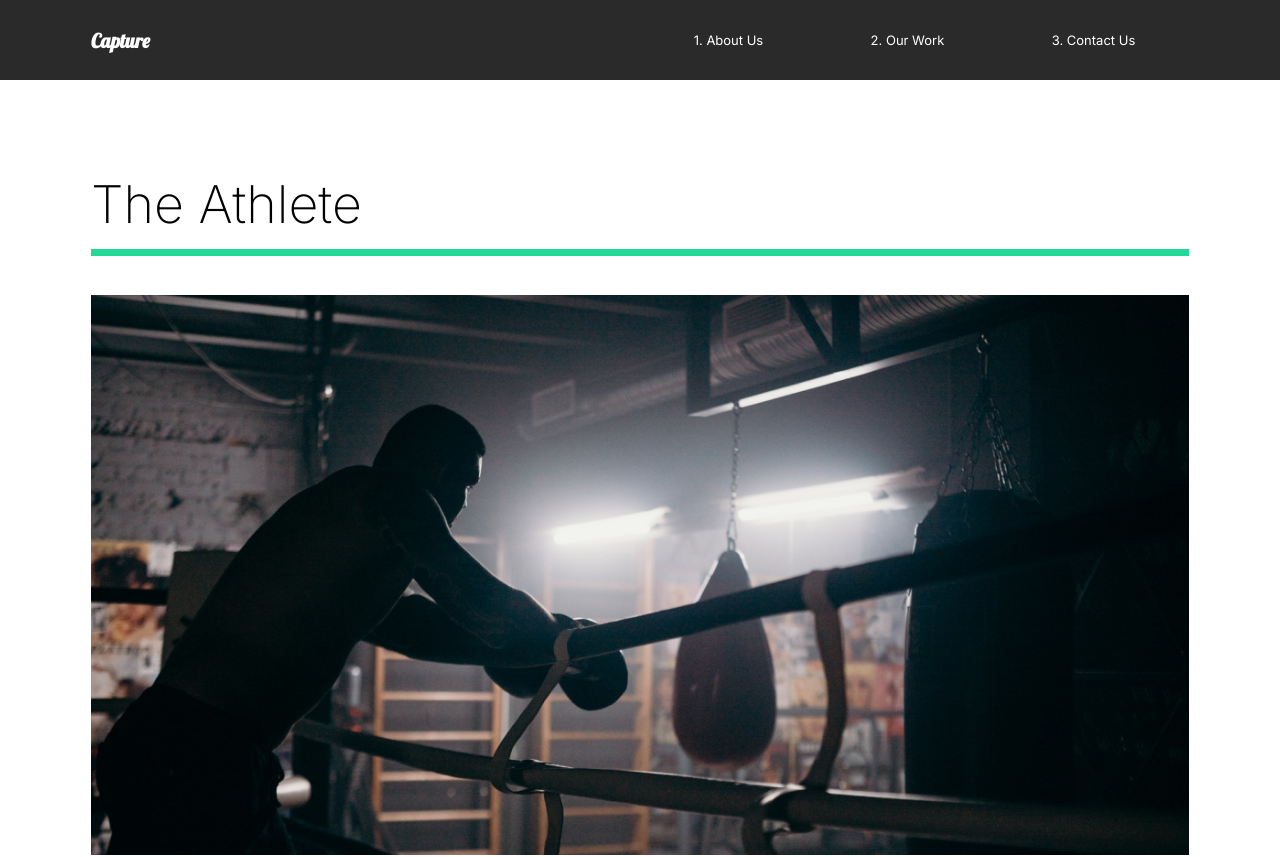
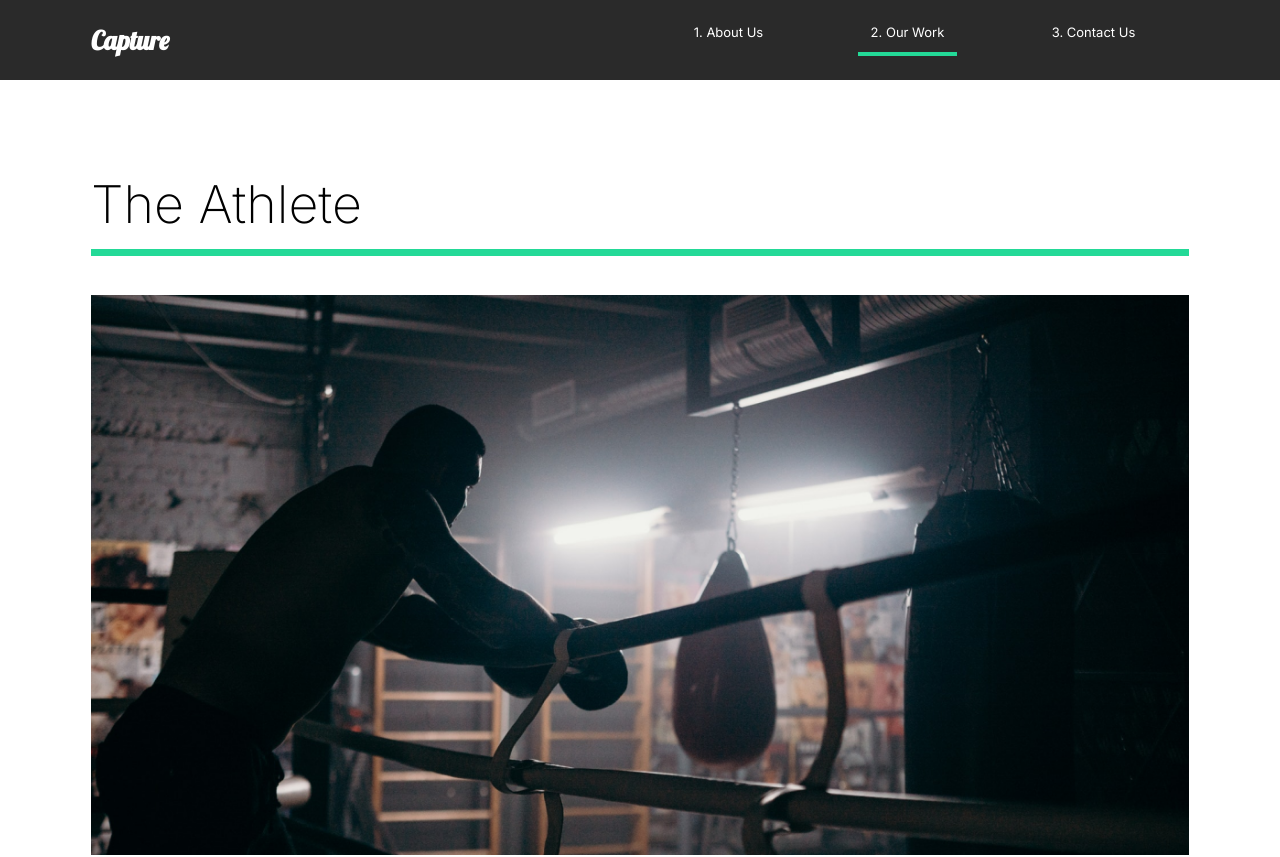
Before and after one commit to Alok-Senapati/Portfolio-Template, a React (Create React App) app: page /work in a window 1280 px wide. Shown: the top 857 px of the page. Built offline with nearby package versions, Linux system fonts and the light colour scheme.

Commit message:
Build 1.1.0

```diff
--- a/src/animation.js
+++ b/src/animation.js
@@ -176,3 +176,20 @@ export const cardAnim = {
     },
   },
 };
+
+export const navLine = {
+  hidden: {
+    width: "0px",
+    display: "hidden",
+    opacity: 0,
+  },
+  show: {
+    width: "100%",
+    display: "initial",
+    opacity: 1,
+    transition: {
+      duration: 0.75,
+      ease: "easeOut",
+    },
+  },
+};
--- a/src/components/GlobalStyle.js
+++ b/src/components/GlobalStyle.js
@@ -40,6 +40,7 @@ const GlobalStyle = createGlobalStyle`
     }
     outline:none;
     scroll-behavior:smooth;
+    -webkit-tap-highlight-color:  rgba(255, 255, 255, 0);
 }
 
 
--- a/src/components/Nav.js
+++ b/src/components/Nav.js
@@ -1,6 +1,7 @@
 import React from "react";
 import { StyledNav } from "../styles";
 import { Link } from "react-router-dom";
+import NavLink from "./NavLink";
 
 const Nav = () => {
   return (
@@ -9,7 +10,10 @@ const Nav = () => {
         <Link to="/">Capture</Link>
       </h1>
       <ul>
-        <li>
+        <NavLink toPath="/" title="1. About Us"></NavLink>
+        <NavLink toPath="/work" title="2. Our Work"></NavLink>
+        <NavLink toPath="/contact" title="3. Contact Us"></NavLink>
+        {/*<li>
           <Link to="/">1. About Us</Link>
         </li>
         <li>
@@ -17,7 +21,7 @@ const Nav = () => {
         </li>
         <li>
           <Link to="/contact">3. Contact Us</Link>
-        </li>
+        </li>*/}
       </ul>
     </StyledNav>
   );
--- /dev/null
+++ b/src/components/NavLink.js
@@ -0,0 +1,52 @@
+import React from "react";
+import { navLine } from "../animation";
+import styled from "styled-components";
+import { motion, useAnimation } from "framer-motion";
+import { Link, useLocation } from "react-router-dom";
+
+const NavLink = ({ toPath, title }) => {
+  const control = useAnimation();
+  const { pathname } = useLocation();
+  console.log(toPath, pathname);
+
+  if (pathname === toPath) {
+    control.start("show");
+  } else {
+    control.start("hidden");
+  }
+
+  return (
+    <StyledNavLink>
+      <div className="link">
+        <Link to={toPath}>{title}</Link>
+      </div>
+
+      <motion.div
+        className="nav-line"
+        variants={navLine}
+        animate={control}
+        initial="hidden"
+      ></motion.div>
+    </StyledNavLink>
+  );
+};
+
+const StyledNavLink = styled(motion.li)`
+  height: 4vh;
+  display: flex;
+  flex-direction: column;
+  justify-content: space-between;
+  align-items: center;
+  .link {
+    padding: 0rem 1rem;
+  }
+  .nav-line {
+    padding-top: 1vh;
+    width: 100%;
+    height: 4px;
+    background: #23d997;
+    padding: 0rem;
+  }
+`;
+
+export default NavLink;
--- a/src/styles.js
+++ b/src/styles.js
@@ -161,7 +161,7 @@ export const StyledNav = styled.nav`
   }
   h1 {
     a {
-      font-size: 1.5rem;
+      font-size: 2rem;
       font-family: "Lobster", cursive;
     }
   }
```
Also changed, not shown: 1 other file (tests, documents, lock files or other folders).
